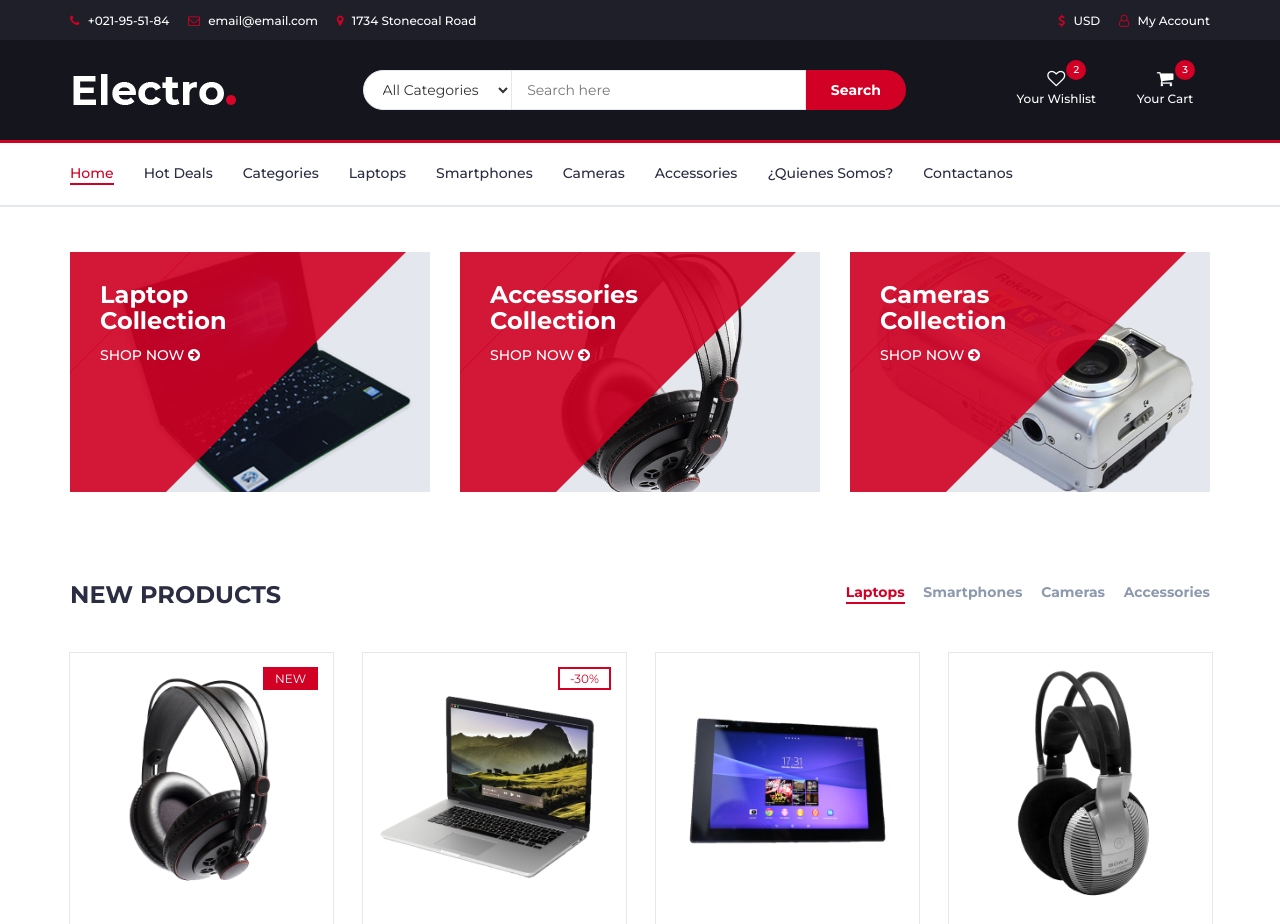
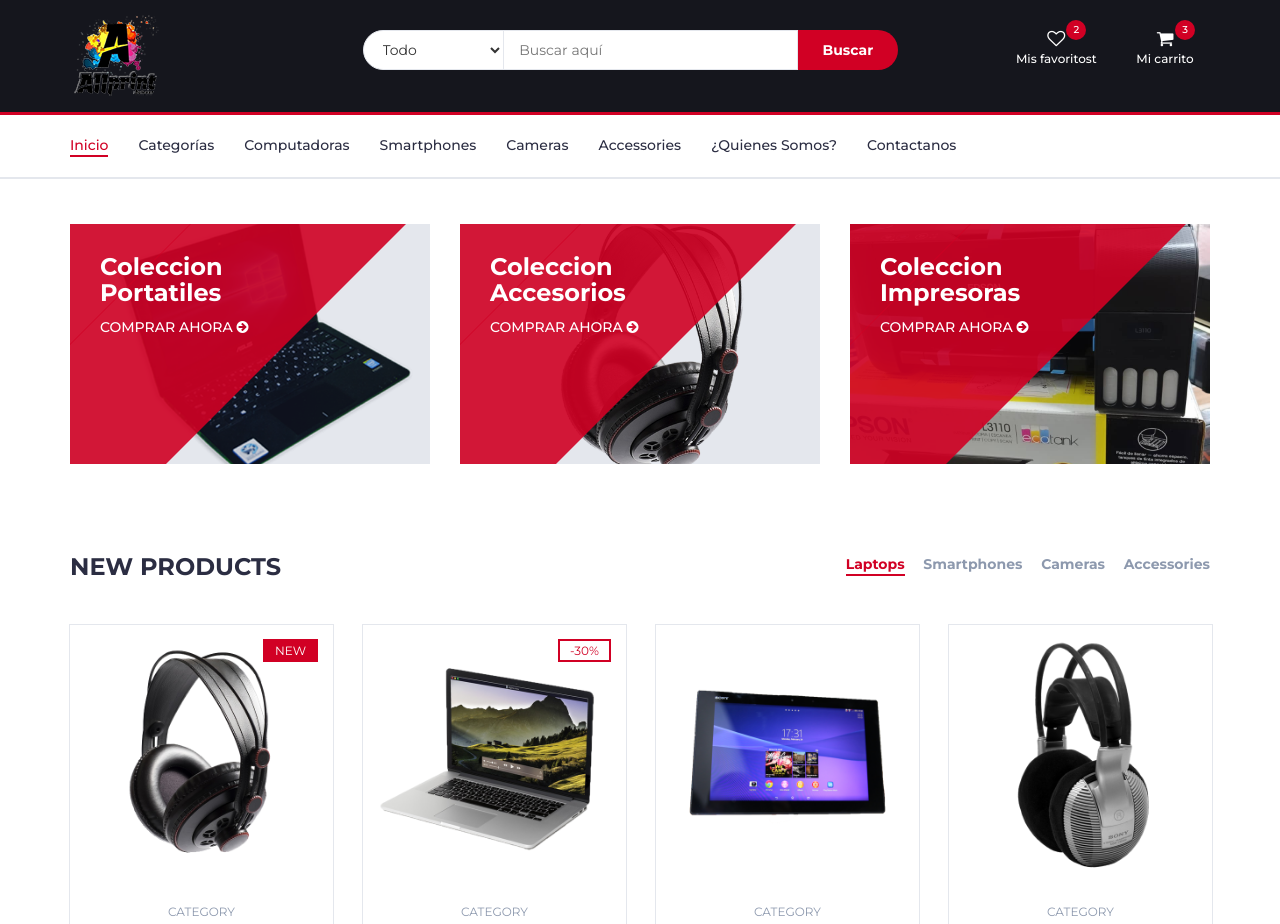
Before and after one commit to Valentina-03/AllPrint, a plain HTML site: page index.html in a window 1280 px wide. Shown: the top 924 px of the page. Drawn offline with Linux system fonts and the light colour scheme.

Commit message:
index en proceso

```diff
--- a/css/style.css
+++ b/css/style.css
@@ -691,6 +691,7 @@ textarea.input {
     transform: translateX(0%);
     width: 100%;
   }
+
   .main-nav {
     margin: 0px;
     float: none;
@@ -744,6 +745,21 @@ textarea.input {
   -webkit-transform: skewX(-45deg) translateX(-100%);
   -ms-transform: skewX(-45deg) translateX(-100%);
   transform: skewX(-45deg) translateX(-100%);
+}
+.shop-img{
+  overflow: hidden;
+  height: 240px;
+}
+.shop-img img {
+  width: 100%;
+  height: auto;
+}
+@supports(object-fit: cover){
+  .shop-img img{
+    height: 100%;
+    object-fit: cover;
+    object-position: center center;
+  }
 }
 
 .shop .shop-img {
--- a/index.html
+++ b/index.html
@@ -31,7 +31,7 @@
 		<!-- HEADER -->
 		<header>
 			<!-- TOP HEADER -->
-			<div id="top-header">
+			<!-- <div id="top-header">
 				<div class="container">
 					<ul class="header-links pull-left">
 						<li><a href="#"><i class="fa fa-phone"></i> +021-95-51-84</a></li>
@@ -43,7 +43,7 @@
 						<li><a href="#"><i class="fa fa-user-o"></i> My Account</a></li>
 					</ul>
 				</div>
-			</div>
+			</div> -->
 			<!-- /TOP HEADER -->
 
 			<!-- MAIN HEADER -->
@@ -56,7 +56,7 @@
 						<div class="col-md-3">
 							<div class="header-logo">
 								<a href="#" class="logo">
-									<img src="./img/logo.png" alt="">
+									<img src="./img/allprint.png" alt="">
 								</a>
 							</div>
 						</div>
@@ -67,12 +67,12 @@
 							<div class="header-search">
 								<form>
 									<select class="input-select">
-										<option value="0">All Categories</option>
-										<option value="1">Category 01</option>
-										<option value="1">Category 02</option>
+										<option value="0">Todo</option>
+										<option value="1">Categoria 01</option>
+										<option value="1">Categoria 02</option>
 									</select>
-									<input class="input" placeholder="Search here">
-									<button class="search-btn">Search</button>
+									<input class="input" placeholder="Buscar aquí">
+									<button class="search-btn">Buscar</button>
 								</form>
 							</div>
 						</div>
@@ -85,7 +85,7 @@
 								<div>
 									<a href="#">
 										<i class="fa fa-heart-o"></i>
-										<span>Your Wishlist</span>
+										<span>Mis favoritost</span>
 										<div class="qty">2</div>
 									</a>
 								</div>
@@ -95,7 +95,7 @@
 								<div class="dropdown">
 									<a class="dropdown-toggle" data-toggle="dropdown" aria-expanded="true">
 										<i class="fa fa-shopping-cart"></i>
-										<span>Your Cart</span>
+										<span>Mi carrito</span>
 										<div class="qty">3</div>
 									</a>
 									<div class="cart-dropdown">
@@ -162,10 +162,9 @@
 				<div id="responsive-nav">
 					<!-- NAV -->
 					<ul class="main-nav nav navbar-nav">
-						<li class="active"><a href="#">Home</a></li>
-						<li><a href="#">Hot Deals</a></li>
-						<li><a href="#">Categories</a></li>
-						<li><a href="#">Laptops</a></li>
+						<li class="active"><a href="#">Inicio</a></li>
+						<li><a href="#">Categorías</a></li>
+						<li><a href="#">Computadoras</a></li>
 						<li><a href="#">Smartphones</a></li>
 						<li><a href="#">Cameras</a></li>
 						<li><a href="#">Accessories</a></li>
@@ -193,8 +192,8 @@
 								<img src="./img/shop01.png" alt="">
 							</div>
 							<div class="shop-body">
-								<h3>Laptop<br>Collection</h3>
-								<a href="#" class="cta-btn">Shop now <i class="fa fa-arrow-circle-right"></i></a>
+								<h3>Coleccion<br>Portatiles</h3>
+								<a href="#" class="cta-btn">Comprar ahora <i class="fa fa-arrow-circle-right"></i></a>
 							</div>
 						</div>
 					</div>
@@ -207,8 +206,8 @@
 								<img src="./img/shop03.png" alt="">
 							</div>
 							<div class="shop-body">
-								<h3>Accessories<br>Collection</h3>
-								<a href="#" class="cta-btn">Shop now <i class="fa fa-arrow-circle-right"></i></a>
+								<h3>Coleccion<br>Accesorios</h3>
+								<a href="#" class="cta-btn">Comprar ahora <i class="fa fa-arrow-circle-right"></i></a>
 							</div>
 						</div>
 					</div>
@@ -218,11 +217,11 @@
 					<div class="col-md-4 col-xs-6">
 						<div class="shop">
 							<div class="shop-img">
-								<img src="./img/shop02.png" alt="">
+								<img src="./img/impresora1.jpg" alt="" >
 							</div>
 							<div class="shop-body">
-								<h3>Cameras<br>Collection</h3>
-								<a href="#" class="cta-btn">Shop now <i class="fa fa-arrow-circle-right"></i></a>
+								<h3>Coleccion<br>Impresoras</h3>
+								<a href="#" class="cta-btn">Comprar ahora <i class="fa fa-arrow-circle-right"></i></a>
 							</div>
 						</div>
 					</div>
@@ -960,10 +959,10 @@
 				<div class="row">
 					<div class="col-md-12">
 						<div class="newsletter">
-							<p>Sign Up for the <strong>NEWSLETTER</strong></p>
+							<p>Registrate para recibir <strong>LO NUEVO DE ALLPRINT</strong></p>
 							<form>
-								<input class="input" type="email" placeholder="Enter Your Email">
-								<button class="newsletter-btn"><i class="fa fa-envelope"></i> Subscribe</button>
+								<input class="input" type="email" placeholder="Ingresa tu email">
+								<button class="newsletter-btn"><i class="fa fa-envelope"></i> Suscribirme</button>
 							</form>
 							<ul class="newsletter-follow">
 								<li>
@@ -998,25 +997,25 @@
 					<div class="row">
 						<div class="col-md-3 col-xs-6">
 							<div class="footer">
-								<h3 class="footer-title">About Us</h3>
-								<p>Lorem ipsum dolor sit amet, consectetur adipisicing elit, sed do eiusmod tempor incididunt ut.</p>
+								<h3 class="footer-title">Sobre nosotros</h3>
+								<p>All Print, somos una empresa especializada en servicios de tecnología e invención.</p>
 								<ul class="footer-links">
-									<li><a href="#"><i class="fa fa-map-marker"></i>1734 Stonecoal Road</a></li>
-									<li><a href="#"><i class="fa fa-phone"></i>+021-95-51-84</a></li>
-									<li><a href="#"><i class="fa fa-envelope-o"></i>email@email.com</a></li>
+									<li><a href="contactos.html"><i class="fa fa-map-marker"></i>Av 0 #11-30 C.C Gran Bulevar</a></li>
+									<li><a href="contactos.html"><i class="fa fa-phone"></i>3172469675 </a></li>
+									<li><a href="contactos.html"><i class="fa fa-envelope-o"></i>allprint.bulevar@gmail.com</a></li>
 								</ul>
 							</div>
 						</div>
 
 						<div class="col-md-3 col-xs-6">
 							<div class="footer">
-								<h3 class="footer-title">Categories</h3>
+								<h3 class="footer-title">Categorías</h3>
 								<ul class="footer-links">
-									<li><a href="#">Hot deals</a></li>
-									<li><a href="#">Laptops</a></li>
-									<li><a href="#">Smartphones</a></li>
-									<li><a href="#">Cameras</a></li>
-									<li><a href="#">Accessories</a></li>
+									<li><a href="#">Portátiles</a></li>
+									<li><a href="#">PCs escritorio</a></li>
+									<li><a href="#">PCs todo en uno</a></li>
+									<li><a href="#">Accesorios</a></li>
+									<li><a href="#">Impresoras</a></li>
 								</ul>
 							</div>
 						</div>
@@ -1025,26 +1024,26 @@
 
 						<div class="col-md-3 col-xs-6">
 							<div class="footer">
-								<h3 class="footer-title">Information</h3>
+								<h3 class="footer-title">Información</h3>
 								<ul class="footer-links">
-									<li><a href="#">About Us</a></li>
-									<li><a href="#">Contact Us</a></li>
-									<li><a href="#">Privacy Policy</a></li>
-									<li><a href="#">Orders and Returns</a></li>
-									<li><a href="#">Terms & Conditions</a></li>
+									<li><a href="quienes-somos.html">Sobre nosotros</a></li>
+									<li><a href="contactos.html">Contactanos</a></li>
+									<li><a href="#">Políticas de privacidad</a></li>
+									<li><a href="#">Ordenes y devoluciones</a></li>
+									<li><a href="#">Términos y condiciones</a></li>
 								</ul>
 							</div>
 						</div>
 
 						<div class="col-md-3 col-xs-6">
 							<div class="footer">
-								<h3 class="footer-title">Service</h3>
+								<h3 class="footer-title">Servicio</h3>
 								<ul class="footer-links">
-									<li><a href="#">My Account</a></li>
-									<li><a href="#">View Cart</a></li>
-									<li><a href="#">Wishlist</a></li>
-									<li><a href="#">Track My Order</a></li>
-									<li><a href="#">Help</a></li>
+									<li><a href="#">Mi cuenta</a></li>
+									<li><a href="#">Carrito</a></li>
+									<li><a href="#">Lista de deseos</a></li>
+									<li><a href="#">Mis ordenes</a></li>
+									<li><a href="#">Ayuda</a></li>
 								</ul>
 							</div>
 						</div>
@@ -1070,9 +1069,8 @@
 								<li><a href="#"><i class="fa fa-cc-amex"></i></a></li>
 							</ul>
 							<span class="copyright">
-								<!-- Link back to Colorlib can't be removed. Template is licensed under CC BY 3.0. -->
-								Copyright &copy;<script>document.write(new Date().getFullYear());</script> All rights reserved | This template is made with <i class="fa fa-heart-o" aria-hidden="true"></i> by <a href="https://colorlib.com" target="_blank">Colorlib</a>
-							<!-- Link back to Colorlib can't be removed. Template is licensed under CC BY 3.0. -->
+
+								Copyright &copy;<script>document.write(new Date().getFullYear());</script> Todos los derechos reservados
 							</span>
 						</div>
 					</div>
```
Also changed, not shown: img/impresora1.jpg (added).
